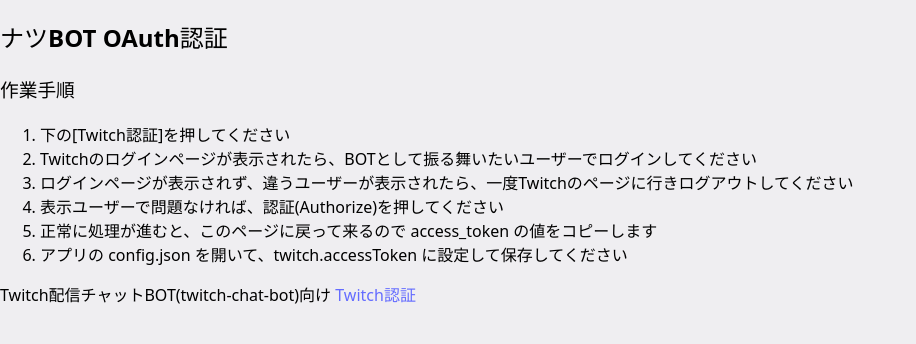
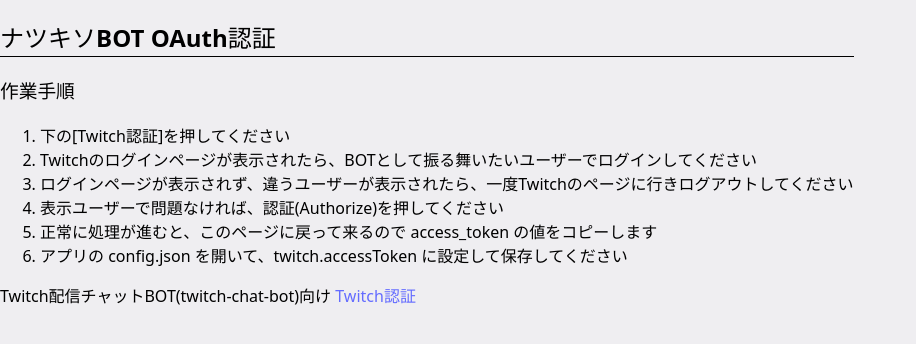
Before and after one commit to natukin1978/natsu-bot-auth-receiver, a React (Vite) app: page / in a window 1280 px wide. Shown: the top 344 px of the page, without its empty margins (0-916 px from the left). Built offline with nearby package versions, Linux system fonts and the light colour scheme.

Commit message:
The title has been changed.

```diff
--- a/index.html
+++ b/index.html
@@ -4,7 +4,7 @@
     <meta charset="UTF-8" />
     <link rel="icon" type="image/svg+xml" href="/vite.svg" />
     <meta name="viewport" content="width=device-width, initial-scale=1.0" />
-    <title>ナツBOT OAuth認証</title>
+    <title>ナツキソBOT OAuth認証</title>
   </head>
   <body>
     <div id="root"></div>
--- a/src/App.tsx
+++ b/src/App.tsx
@@ -31,8 +31,8 @@
 
   return (
     <>
-      <h2>
-        ナツBOT OAuth認証
+      <h2 style={{ borderBottom: "1px solid #000" }}>
+        ナツキソBOT OAuth認証
       </h2>
       <h3>
         作業手順
```
